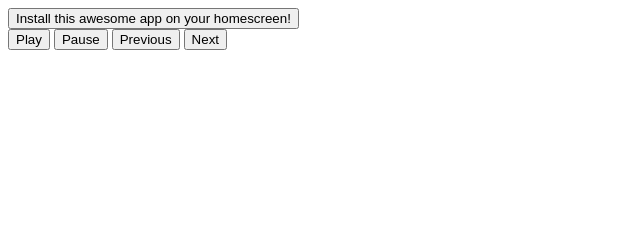
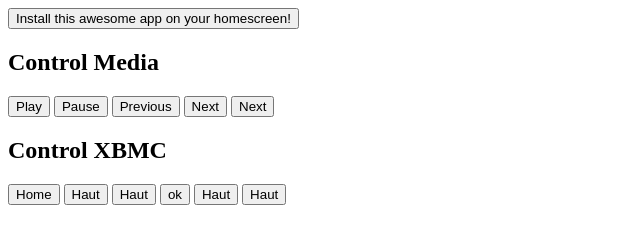
Before and after one commit to jbminvielle/firefoxos-xbmc-remote, a plain HTML site: page index.html in a window 1280 px wide. Shown: the whole page, without its empty margins (0-640 px from the left). Drawn offline with Linux system fonts and the light colour scheme.

Commit message:
html de base

```diff
--- a/index.html
+++ b/index.html
@@ -21,18 +21,30 @@
 	  Install this awesome app on your homescreen!
 	</button>
 
-		<div id="main">
-			<button id="">Play</button>
-			<button id="">Pause</button>
-			<button id="">Previous</button>
-			<button id="">Next</button>
+		<div id="xbmc-main">
+			<div class="xbmc-content">
+
+				<h2>Control Media</h2>
+				<button id="xbmc-play">Play</button>
+				<button id="xbmc-pause">Pause</button>
+				<button id="xbmc-previous">Previous</button>
+				<button id="xbmc-next">Next</button>
+				<button id="xbmc-fastprevious">Next</button>
+			</div>
+
+			<div class="xbmc-content">
+				<h2>Control XBMC</h2>
+				<button id="xbmc-home">Home</button>
+				<button id="xbmc-up">Haut</button>
+				<button id="xbmc-right">Haut</button>
+
+				<button id="xbmc-ok">ok</button>
+
+				<button id="xbmc-bottom">Haut</button>
+				<button id="xbmc-left">Haut</button>
+			</div>
 		</div>
 
 
 </body>
 </html>
-
-
-
-</body>
-</html>
```
